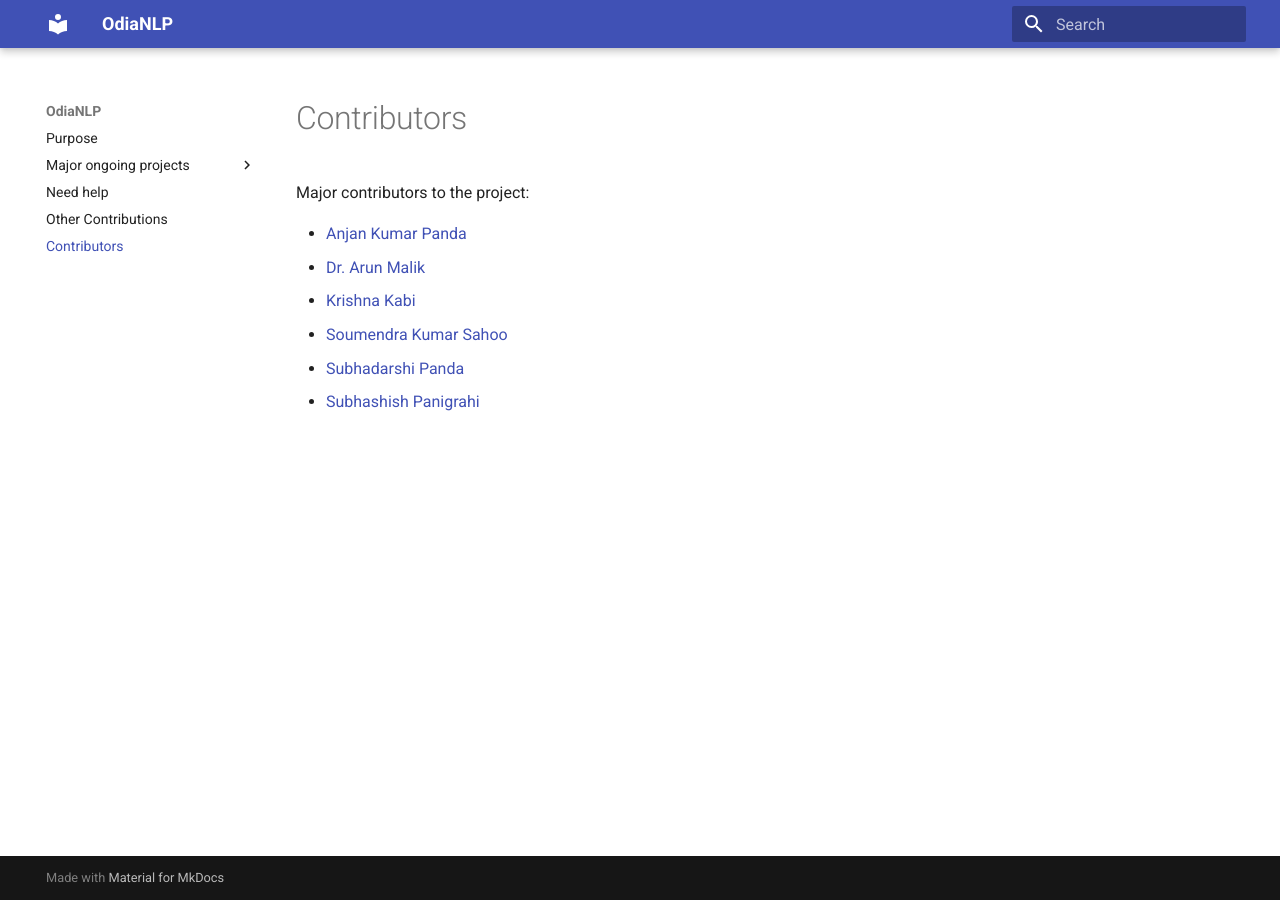
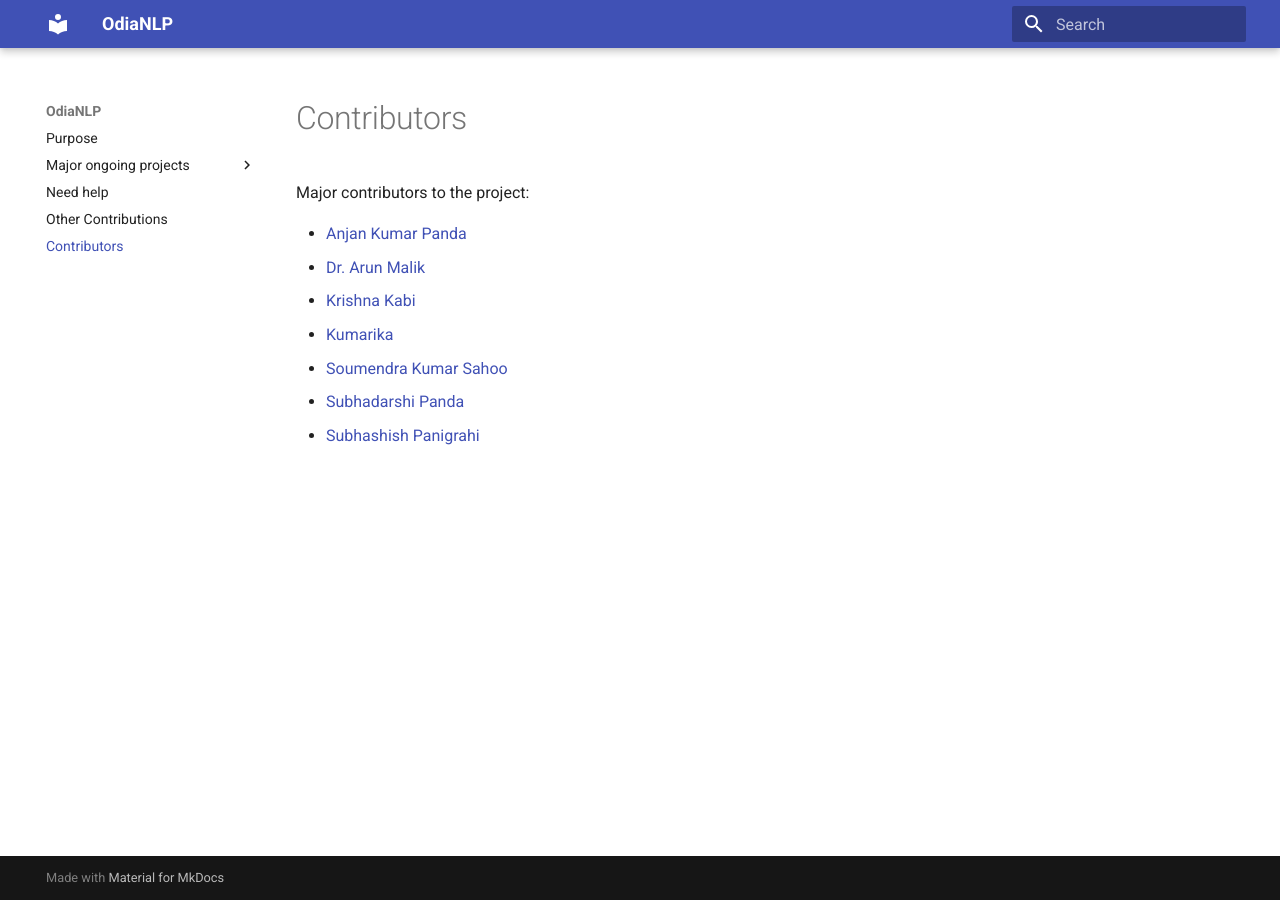
Before and after one commit to OdiaNLP/odianlp.github.io, an MkDocs documentation site: the page built from docs/contributors.md, in a window 1280 px wide. Built offline with MkDocs 1.6.1 and Material for MkDocs 9.7.7, drawn with Linux system fonts in a browser that asks for light colours.

```diff
--- a/docs/contributors.md
+++ b/docs/contributors.md
@@ -3,6 +3,7 @@
 - [Anjan Kumar Panda](https://twitter.com/ak_panda)
 - [Dr. Arun Malik](https://www.linkedin.com/in/arun-malik-6a80a77/)
 - [Krishna Kabi](https://twitter.com/krishna_kabi)
+- [Kumarika](https://twitter.com/kumariika)
 - [Soumendra Kumar Sahoo](https://www.linkedin.com/in/soumendrakumarsahoo/)
 - [Subhadarshi Panda](https://github.com/subhadarship)
 - [Subhashish Panigrahi](https://twitter.com/subhapa)
```
Also changed, not shown: 1 other file.
